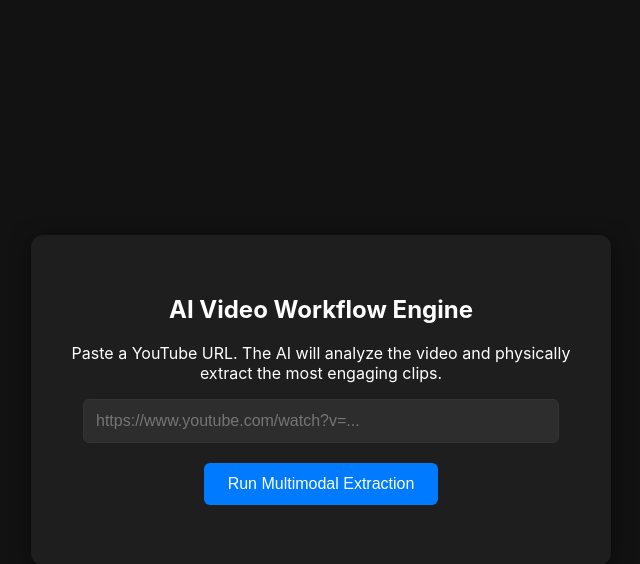
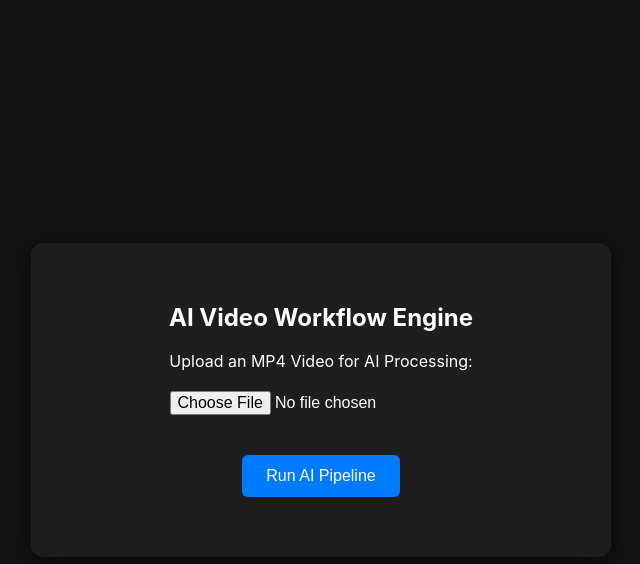
Before and after one commit to vivekro073/ai-video-engine, a Flask app: page / in a window 1280 px wide. Shown: the top 564 px of the page, without its empty margins (319-959 px from the left). Run offline with Flask 3, Linux system fonts and the light colour scheme.

Commit message:
Added video upload feature.

```diff
--- a/app.py
+++ b/app.py
@@ -1,9 +1,8 @@
-from flask import Flask, request, jsonify, render_template
-from youtube_fetcher import download_video
+from flask import Flask, request, render_template, jsonify
+import traceback
 from ingestion import upload_video
 from analyzer import get_viral_clips
 from editor import render_clips
-
 
 app = Flask(__name__)
 
@@ -11,38 +10,42 @@ app = Flask(__name__)
 def index():
     return render_template('index.html')
 
-
 @app.route('/process', methods=['POST'])
 def process():
-    data = request.json
-    youtube_url = data.get('url')
+    if 'video_file' not in request.files:
+        return jsonify({"error": "No file part found in the request."}), 400
 
-    if not youtube_url:
-        return jsonify({"error": "No URL provided"}), 400
+    video = request.files['video_file']
+
+    if video.filename == '':
+        return jsonify({"error": "No file selected."}), 400
+
+    # Save the file locally
+    file_path = "downloaded_podcast.mp4"
+    video.save(file_path)
+    print("DEBUG: Video successfully uploaded and saved locally.", flush=True)
 
     try:
-        print(f"Executing Pipeline for: {youtube_url}")
+        # Step 1: Ingestion
+        print("DEBUG: Uploading to Gemini...", flush=True)
+        gemini_video = upload_video(file_path)
+        if not gemini_video:
+            return jsonify({"error": "Failed to upload video to Gemini."}), 500
 
-        downloaded_file = download_video(youtube_url)
-        print("1. Download Complete.")
+        # Step 2: Analysis
+        print("DEBUG: Analyzing video for viral moments...", flush=True)
+        json_result = get_viral_clips(gemini_video)
 
-        uploaded_file = upload_video(downloaded_file)
-        if uploaded_file is None:
-            return jsonify({"error": "Failed to upload video to Gemini"}), 500
-        print("2. Gemini Ingestion Complete.")
+        # Step 3: Editing
+        print("DEBUG: Rendering final clips...", flush=True)
+        render_clips(file_path, json_result)
 
-        ai_json_data = get_viral_clips(uploaded_file)
-        print("3. Multimodal Analysis Complete.")
-
-        render_clips(downloaded_file, ai_json_data)
-        print("4. Local Rendering Complete.")
-
-        return jsonify({"status": "success", "message": "Clips physically rendered to your project folder!"}), 200
+        return jsonify({"message": "Clips successfully analyzed and rendered!"}), 200
 
     except Exception as e:
-        print(f"PIPELINE FAILURE: {str(e)}")
+        print(f"DEBUG: Pipeline crashed: {e}", flush=True)
+        traceback.print_exc()
         return jsonify({"error": str(e)}), 500
-
 
 if __name__ == '__main__':
     app.run(debug=True, port=5000)
--- a/requirements.txt
+++ b/requirements.txt
@@ -1,6 +1,5 @@
 Flask
 gunicorn
 moviepy
-requests
 google-genai
 python-dotenv
--- a/templates/index.html
+++ b/templates/index.html
@@ -7,7 +7,7 @@
     <style>
         body { font-family: -apple-system, BlinkMacSystemFont, "Segoe UI", Roboto, Helvetica, Arial, sans-serif; background-color: #121212; color: #ffffff; display: flex; flex-direction: column; align-items: center; justify-content: center; height: 100vh; margin: 0; }
         .container { background-color: #1e1e1e; padding: 40px; border-radius: 12px; box-shadow: 0 4px 20px rgba(0,0,0,0.5); text-align: center; max-width: 500px; width: 100%; }
-        input[type="text"] { width: 90%; padding: 12px; margin-bottom: 20px; border-radius: 6px; border: 1px solid #333; background-color: #2d2d2d; color: white; font-size: 16px; }
+        input[type="file"] { margin-bottom: 20px; font-size: 16px; }
         button { background-color: #007bff; color: white; border: none; padding: 12px 24px; border-radius: 6px; font-size: 16px; cursor: pointer; transition: background-color 0.3s; }
         button:hover { background-color: #0056b3; }
         button:disabled { background-color: #555; cursor: not-allowed; }
@@ -20,11 +20,13 @@
 
     <div class="container">
         <h2>AI Video Workflow Engine</h2>
-        <p>Paste a YouTube URL. The AI will analyze the video and physically extract the most engaging clips.</p>
-
-        <input type="text" id="youtube-url" placeholder="https://www.youtube.com/watch?v=...">
-        <br>
-        <button id="submit-btn" onclick="processVideo()">Run Multimodal Extraction</button>
+        <form id="upload-form" enctype="multipart/form-data">
+            <label for="video_file">Upload an MP4 Video for AI Processing:</label>
+            <br><br>
+            <input type="file" name="video_file" id="video_file" accept="video/mp4">
+            <br><br>
+            <button type="submit" id="submit-btn">Run AI Pipeline</button>
+        </form>
 
         <div id="status-container" style="margin-top: 20px;">
             <div class="loader" id="loader"></div>
@@ -33,14 +35,16 @@
     </div>
 
     <script>
-        async function processVideo() {
-            const urlInput = document.getElementById('youtube-url').value;
+        document.getElementById('upload-form').addEventListener('submit', async function(e) {
+            e.preventDefault(); // Prevents the browser from reloading the page
+
+            const fileInput = document.getElementById('video_file');
             const btn = document.getElementById('submit-btn');
             const status = document.getElementById('status');
             const loader = document.getElementById('loader');
 
-            if (!urlInput) {
-                status.innerText = "Error: Please enter a valid URL.";
+            if (!fileInput.files.length) {
+                status.innerText = "Error: Please select a video file.";
                 status.style.color = "#ff4d4d";
                 return;
             }
@@ -49,13 +53,18 @@
             btn.disabled = true;
             loader.style.display = "block";
             status.style.color = "#aaaaaa";
-            status.innerText = "Agent Deployed: Downloading, analyzing, and rendering. This will take a few minutes...";
+            status.innerText = "Agent Deployed: Uploading, analyzing, and rendering. This will take a few minutes...";
+
+            // Package the file securely for transmission
+            const formData = new FormData();
+            formData.append('video_file', fileInput.files[0]);
 
             try {
+                // Notice we removed the 'Content-Type' header here.
+                // The browser automatically sets it for FormData.
                 const response = await fetch('/process', {
                     method: 'POST',
-                    headers: { 'Content-Type': 'application/json' },
-                    body: JSON.stringify({ url: urlInput })
+                    body: formData
                 });
 
                 const result = await response.json();
@@ -75,7 +84,7 @@
                 btn.disabled = false;
                 loader.style.display = "none";
             }
-        }
+        });
     </script>
 </body>
 </html>
```
Also changed, not shown: youtube_fetcher.py (deleted, +0 -51 lines).
